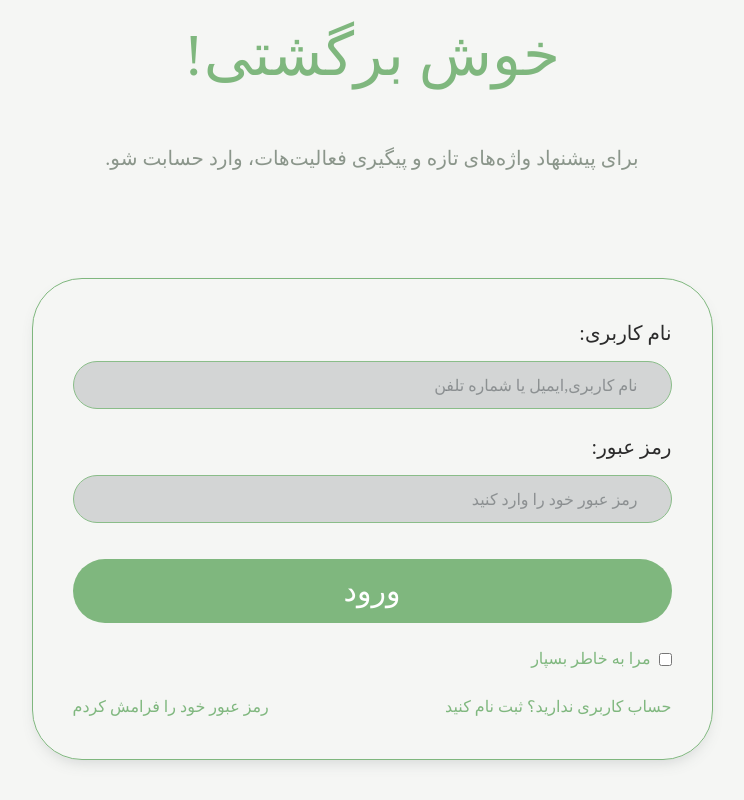
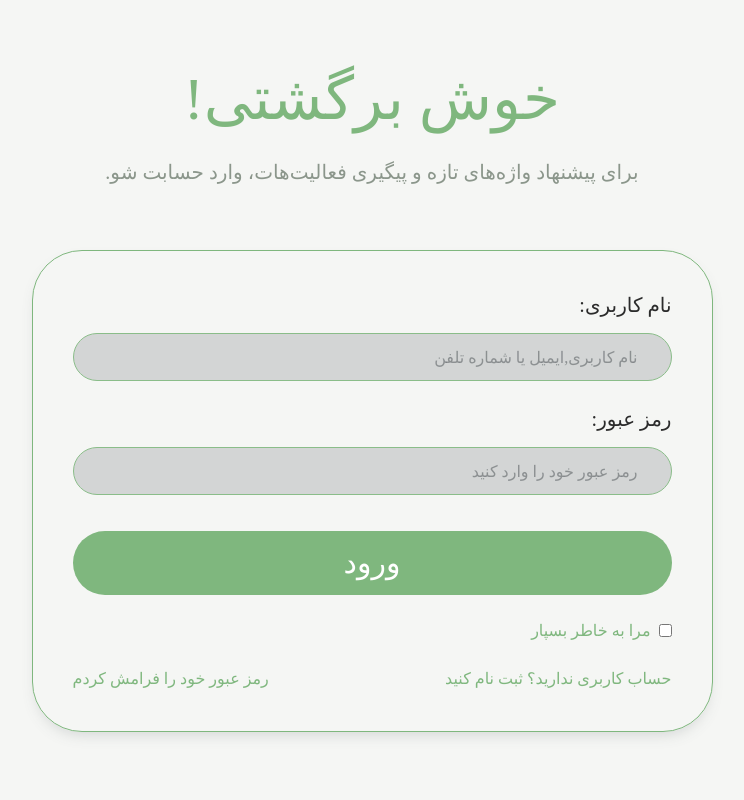
Before and after one commit to SYasinKhatampoori/login, a website: page public/index.html in a window 1280 px wide. Shown: the whole page, without its empty margins (268-1012 px from the left). Drawn offline with Linux system fonts and the light colour scheme; a web font is replaced by a local one.

Commit message:
change spacing

```diff
--- a/public/index.html
+++ b/public/index.html
@@ -9,11 +9,11 @@
 <body dir="rtl" class="flex justify-evenly items-center flex-col w-full h-screen bg-[#F5F6F4]">
     <h1 class="max-md:font-zainE max-md:text-[40px] max-md:text-[#7FB77E] max-md:block hidden">لوگو</h1>
     <div class="flex justify-evenly items-center flex-col w-[681px] max-md:w-[404px]">
-        <div class="flex justify-center items-center flex-col w-[full] h-[117px]">
+        <div class="flex justify-between items-center flex-col w-[full] h-[117px]">
             <h1 class="text-6xl text-[#7FB77E] font-zainE max-md:text-3xl ">خوش برگشتی!</h1>
-            <p class="h-[28] w-full mt-[59px] text-[#8B968B] text-xl font-zainB tracking-[0%] max-md:text-sm max-md:font-medium max-md:text-center">برای پیشنهاد واژه‌های تازه و پیگیری فعالیت‌هات، وارد حسابت شو.</p>
+            <p class="h-[28] w-full text-[#8B968B] text-xl font-zainB tracking-[0%] max-md:text-sm max-md:font-medium max-md:text-center">برای پیشنهاد واژه‌های تازه و پیگیری فعالیت‌هات، وارد حسابت شو.</p>
         </div>
-        <form action="" class="w-full mt-[121px] max-md:mt-14 rounded-[50px] p-10 max-md:py-[30px] max-md:px-[25px] shadow-[0px_7px_15px_-6px_#5C636940] flex justify-center items-center flex-col border max-md:border-[0.5px] gap-9 max-md:gap-7 border-[#7FB77E]">
+        <form action="" class="w-full mt-16 max-md:mt-14 rounded-[50px] p-10 max-md:py-[30px] max-md:px-[25px] shadow-[0px_7px_15px_-6px_#5C636940] flex justify-center items-center flex-col border max-md:border-[0.5px] gap-9 max-md:gap-7 border-[#7FB77E]">
             <!-- inputs -->
             <div class="w-full flex justify-center items-start flex-col gap-6">
                 <div class="flex justify-center items-start flex-col gap-3.5 max-md:gap-3 w-full">
```
Also changed, not shown: src/output.css.
